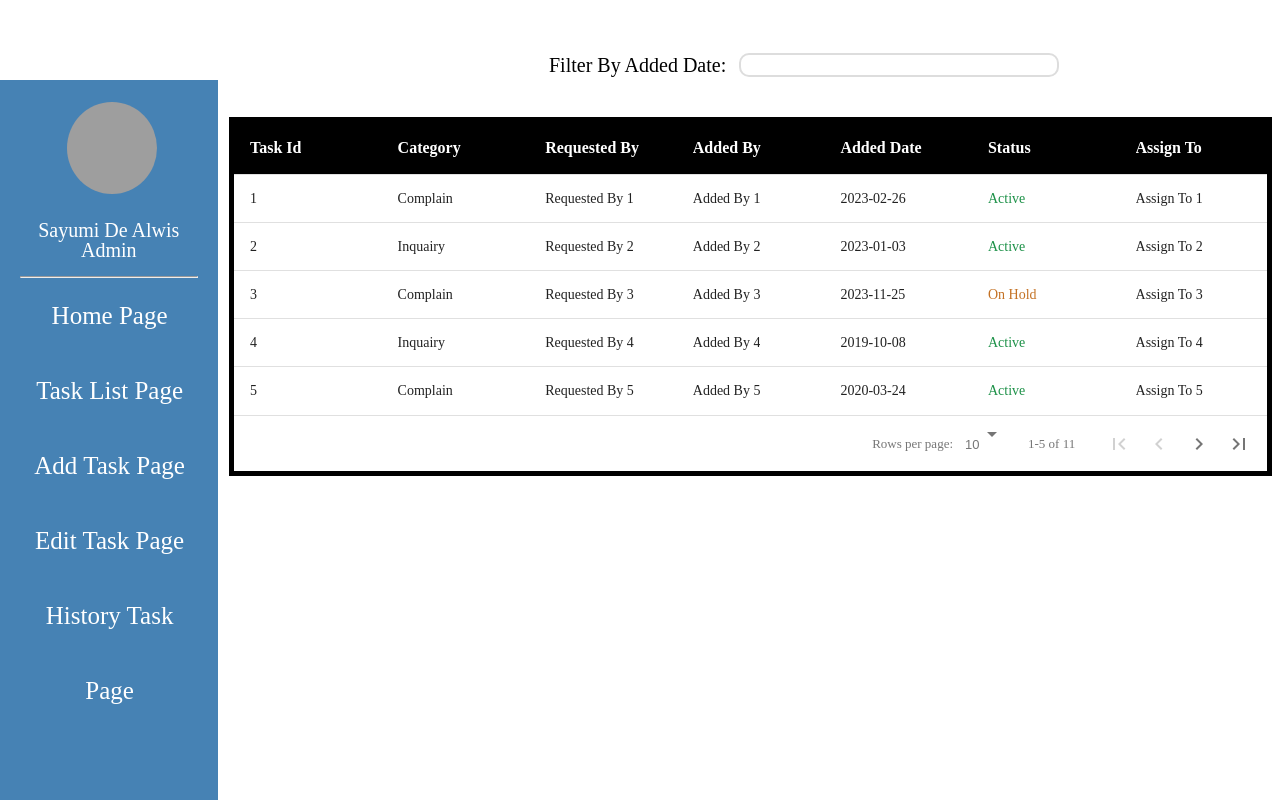
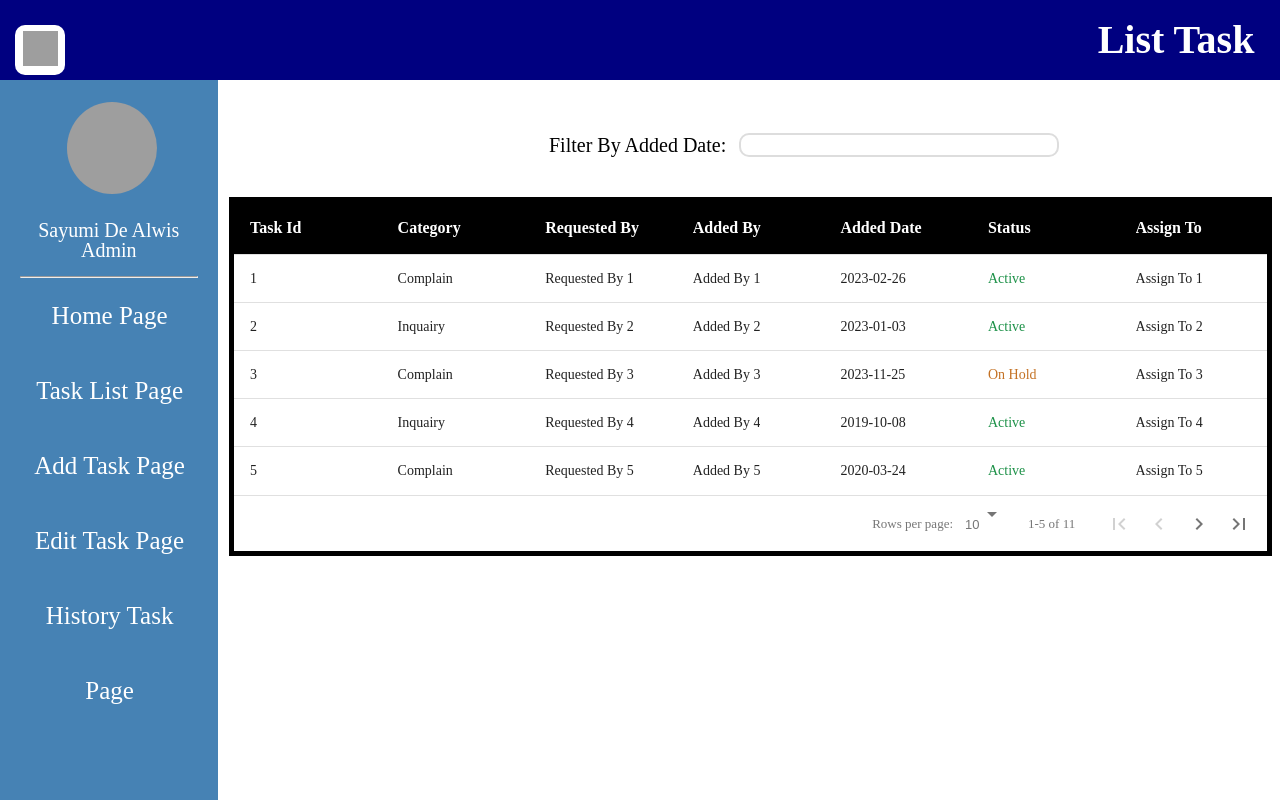
Before and after one commit to Sayumidealwis/sample-page-frontend, a React (Create React App) app: page /tasklist in a window 1280 px wide. Built offline with nearby package versions, Linux system fonts and the light colour scheme; grey boxes are pictures that could not be loaded.

Commit message:
add header

```diff
--- a/src/Pages/ListTaskPage.jsx
+++ b/src/Pages/ListTaskPage.jsx
@@ -2,6 +2,7 @@ import React from 'react'
 import '../Styles/ListTaskPage.css'
 import DataTable from 'react-data-table-component'
 import { useState } from 'react'
+import Header from '../Components/Header'
 
 const getColor = (status) => {
   switch (status.toLowerCase()) {
@@ -191,6 +192,7 @@ const ListTaskPage = () => {
 
   return (
     <div>
+      <Header currentPage="List Task"/>
       <div className="container">
         <div>
           <div>
```
